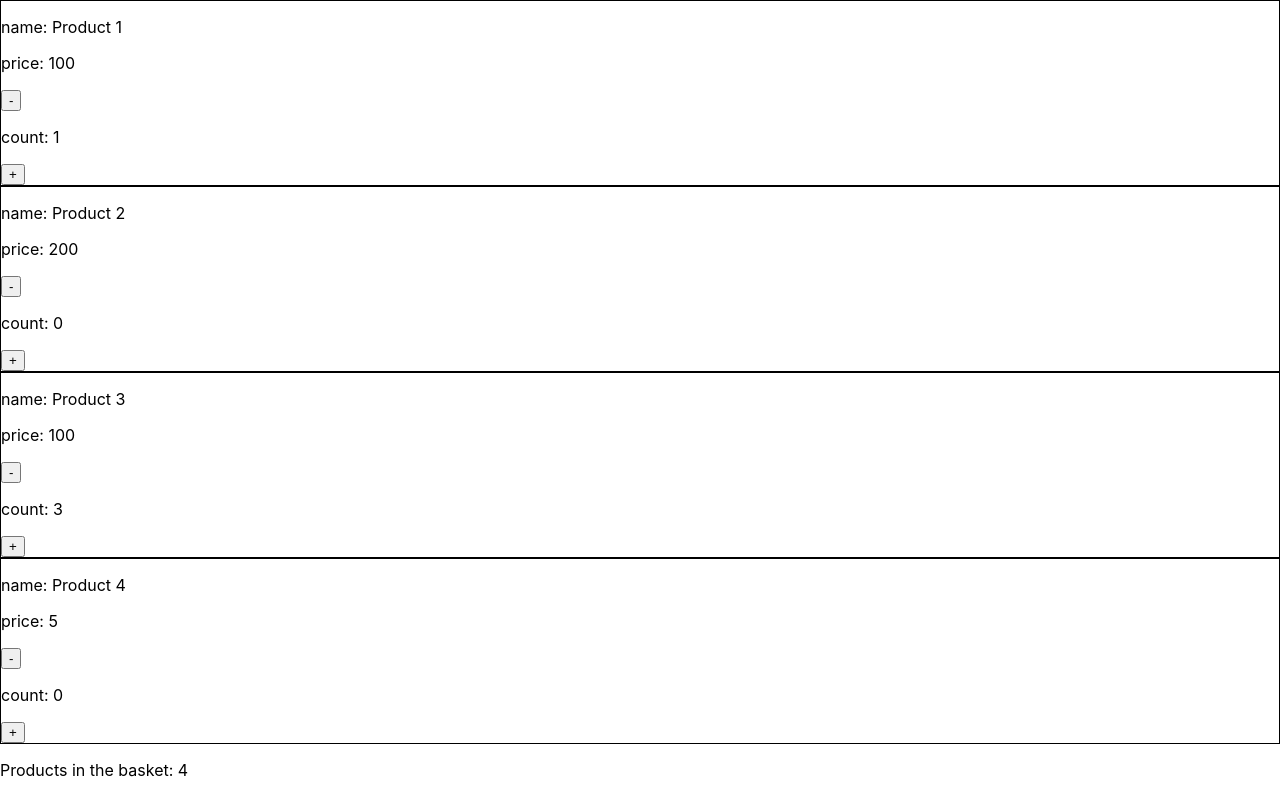
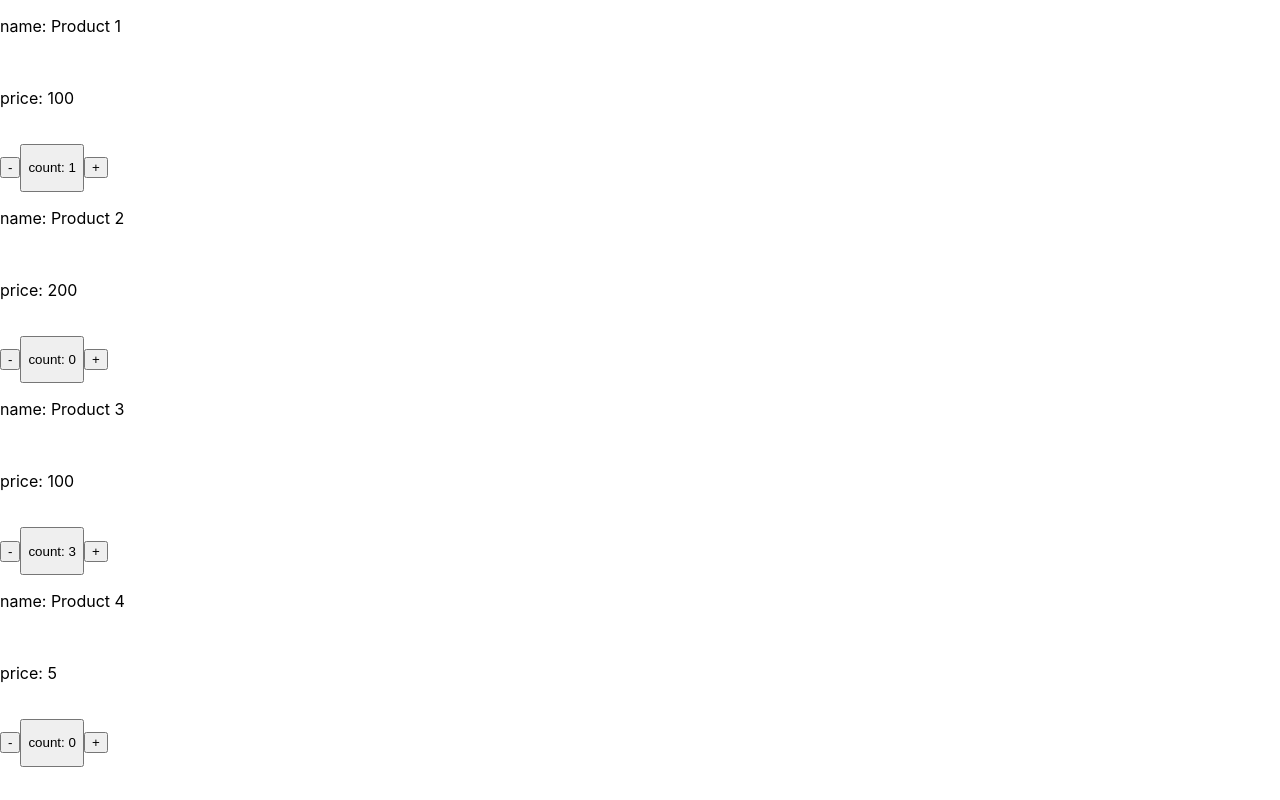
Before and after one commit to KelOff/bascket, a React app: page / in a window 1280 px wide. Built offline with nearby package versions, Linux system fonts and the light colour scheme.

Commit message:
problems

```diff
--- a/config/webpack.config.js
+++ b/config/webpack.config.js
@@ -60,7 +60,8 @@ const swSrc = paths.swSrc;
 
 // style files regexes
 const cssRegex = /\.css$/;
-const cssModuleRegex = /\.module\.css$/;
+const cssModuleRegex = /\.css$/;
+// const cssModuleRegex = /\.module\.css$/;
 const sassRegex = /\.(scss|sass)$/;
 const sassModuleRegex = /\.module\.(scss|sass)$/;
 
--- /dev/null
+++ b/src/Components/Layout/Layout.css
@@ -0,0 +1,3 @@
+.Layout {
+    background: rgb(88, 88, 88);
+}
--- a/src/Components/Layout/Layout.js
+++ b/src/Components/Layout/Layout.js
@@ -1,6 +1,7 @@
 import React, { Component } from 'react'
 import Products from './Products/Products'
 import Bascket from './Bascket/Bascket'
+import classes from './Layout.css'
 
 class Layout extends Component {
 
@@ -40,16 +41,28 @@ class Layout extends Component {
     }
 
 
+
+    changeCountHandler = (value, productId) => {
+        // console.log( this.state.cart )
+        // console.log(value);
+        console.log(productId);
+        this.setState({
+            // cart: this.state.cart[productId - 1 ].count + value
+
+        })
+    }
+
     render() {
         return (
             <React.Fragment>
                 <Products
+                    changeCountHandler={this.changeCountHandler}
                     state={this.state}
                 />
 
-                <Bascket
+                {/* <Bascket
                     state={this.state}
-                />
+                /> */}
             </React.Fragment>
         )
     }
--- /dev/null
+++ b/src/Components/Layout/Products/ProductItem/ProductItem.css
@@ -0,0 +1,6 @@
+.ProductItem {
+    border: 2px solid rgb(124, 118, 118);
+    border-radius: 5px;
+    display: flex;
+
+}
--- a/src/Components/Layout/Products/ProductItem/ProductItem.js
+++ b/src/Components/Layout/Products/ProductItem/ProductItem.js
@@ -1,27 +1,33 @@
 import React from 'react'
+import classes from './ProductItem.css'
+import Button from '../../../../UI/Buttons/Button'
 
 
 const ProductItem = props => {
     let count = 0
-    {props.cart.map((productId, index) => {
-        // console.log(productId);
-        // console.log(props.product.id);
+    {props.state.map(productId => {
 
 
         if (productId.productId === props.product.id) {
                 return count = productId.productId
             }
-            // console.log(count);
-
 
     })}
         return (
-            <div style={{border: '1px solid black'}}>
-                <p> name: { props.product.name } </p>
-                <p> price:  { props.product.price } </p>
-                <button>-</button>
-                <p> count: {count}</p>
-                <button>+</button>
+            <div className={classes.ProductItem}>
+                <p> name: { props.product.name } </p> &nbsp;
+                <p> price:  { props.product.price } </p> &nbsp;
+
+                <Button
+                    changeCountHandler={props.changeCountHandler}
+                    state={props.state}
+                    productId={props.product.id}
+                >
+                    <p>
+                        count: {count}
+                    </p>
+                </Button>
+
 
 
 
--- /dev/null
+++ b/src/Components/Layout/Products/Products.css
@@ -0,0 +1,3 @@
+.Products {
+    /* width: 100%; */
+}
--- a/src/Components/Layout/Products/Products.js
+++ b/src/Components/Layout/Products/Products.js
@@ -1,19 +1,20 @@
 import React from 'react'
 import ProductItem from './ProductItem/ProductItem'
+import classes from './Products.css'
 
 const Products = props => (
 
-    <div>
+    <div className={classes.Products}>
     {props.state.products.map((product, index) => {
 
-            console.log(product);
-            // console.log(props.state.cart);
         return (
 
                 <ProductItem
                     key={index}
                     product={product}
-                    cart={props.state.cart}
+                    state={props.state.cart}
+                    changeCountHandler={props.changeCountHandler}
+
 
                 />
 
--- /dev/null
+++ b/src/UI/Buttons/Button.css
@@ -0,0 +1,3 @@
+.Button {
+
+}
--- /dev/null
+++ b/src/UI/Buttons/Button.js
@@ -0,0 +1,31 @@
+import React from 'react'
+import classes from './Button.css'
+
+const Button = props => {
+
+    const cls = [
+        classes.Button,
+        classes[props.type]
+    ]
+
+    return (
+        <div>
+            <button
+                onClick={() => props.changeCountHandler(-1, props.productId)}
+            >-</button>
+            <button
+                className={cls.join(' ')}
+                disabled={props.disabled}
+            >
+                {props.children}
+            </button>
+            <button
+                onClick={() => props.changeCountHandler(-1, props.productId)}
+            >+</button>
+        </div>
+
+    )
+
+}
+
+export default Button
```
